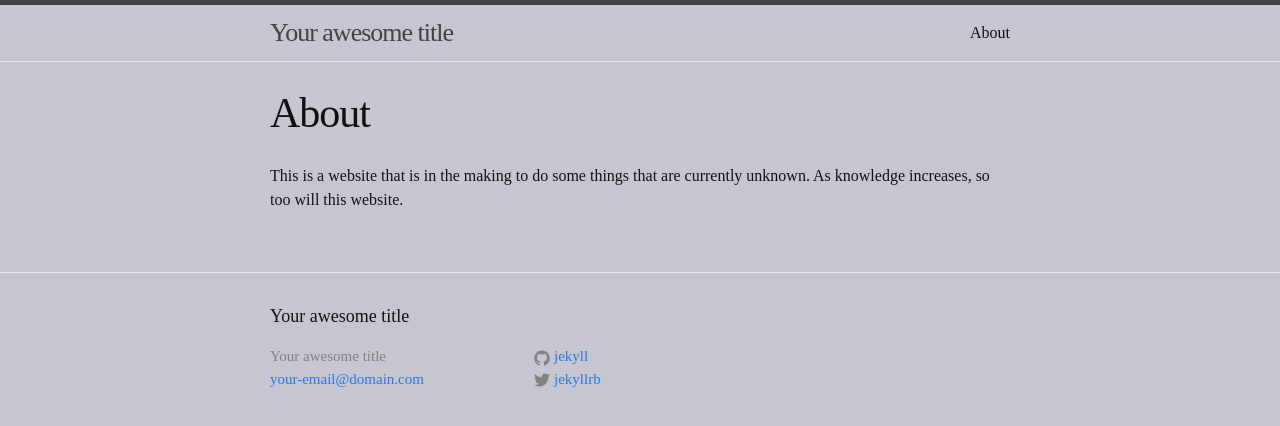
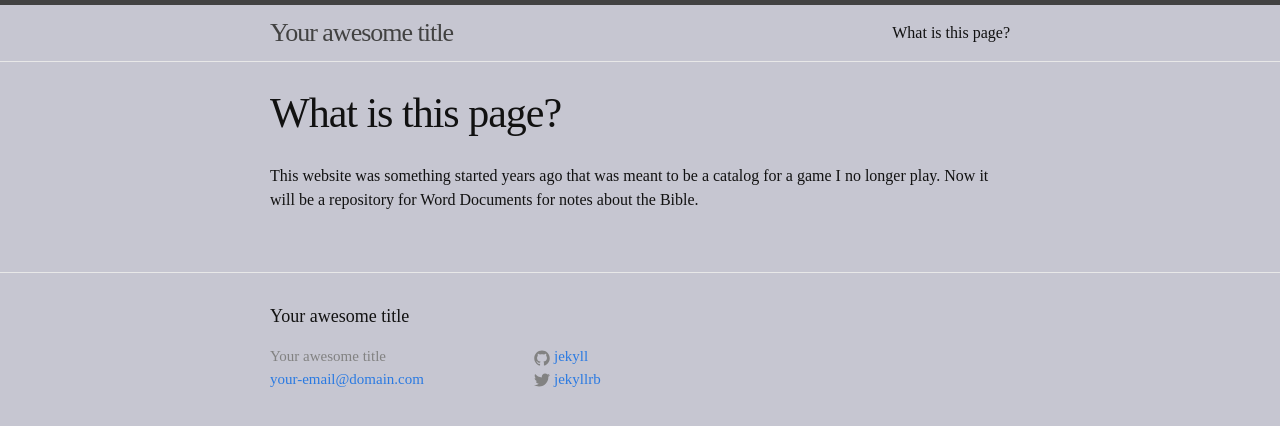
Before and after one commit to TheAntarctican/jawebb, a Jekyll site: the page built from about.md, in a window 1280 px wide. Shown: the top 426 px of the page. Built offline with Jekyll 4.4.1, drawn with Linux system fonts in a browser that asks for light colours.

Commit message:
Update about.md

```diff
--- a/about.md
+++ b/about.md
@@ -1,7 +1,6 @@
 ---
 layout: page
-title: About
+title: What is this page?
 permalink: /about/
 ---
-
-This is a website that is in the making to do some things that are currently unknown. As knowledge increases, so too will this website.
+This website was something started years ago that was meant to be a catalog for a game I no longer play. Now it will be a repository for Word Documents for notes about the Bible.
```
